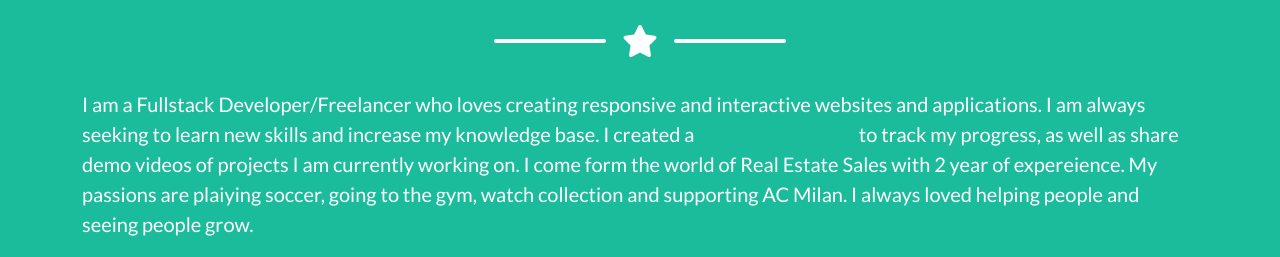
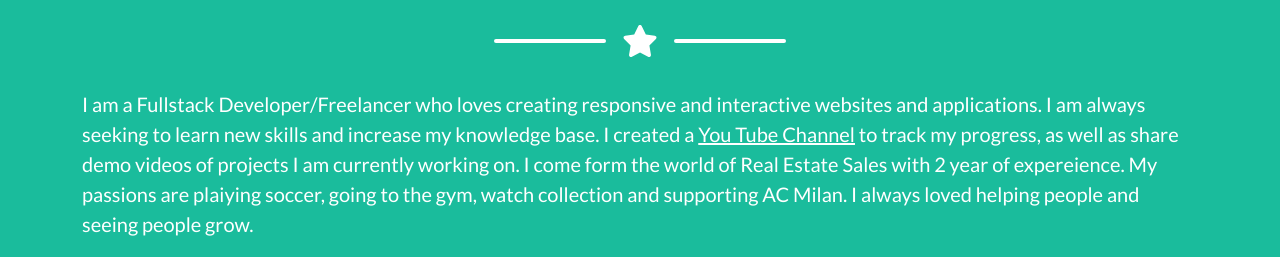
Before and after one commit to jonaaldas/Portfolio-JA, a plain HTML site: page index.html in a window 1280 px wide. Shown: the part 1189-1446 px from the top of the page. Drawn offline with nearby package versions, Linux system fonts and the light colour scheme.

Commit message:
changed color of YT link in about

```diff
--- a/index.html
+++ b/index.html
@@ -116,7 +116,7 @@
                 <div class="col-lg-4 ms-auto" id="row-about">
                     <p class="lead">I am a Fullstack Developer/Freelancer who loves creating responsive and interactive
                         websites and applications. I am always seeking to learn new skills and increase my knowledge
-                        base. I created a <a target="_blank" href="https://www.youtube.com/channel/UCy_IrkLSYfaSQL3CNCx9jbA">You Tube Channel</a> to track my progress,
+                        base. I created a <a class='text-white'target="_blank" href="https://www.youtube.com/channel/UCy_IrkLSYfaSQL3CNCx9jbA">You Tube Channel</a> to track my progress,
                         as well as share demo videos of projects I am currently working on.
 
                         I come form the world of Real Estate Sales with 2 year of expereience. My passions are plaiying
```
